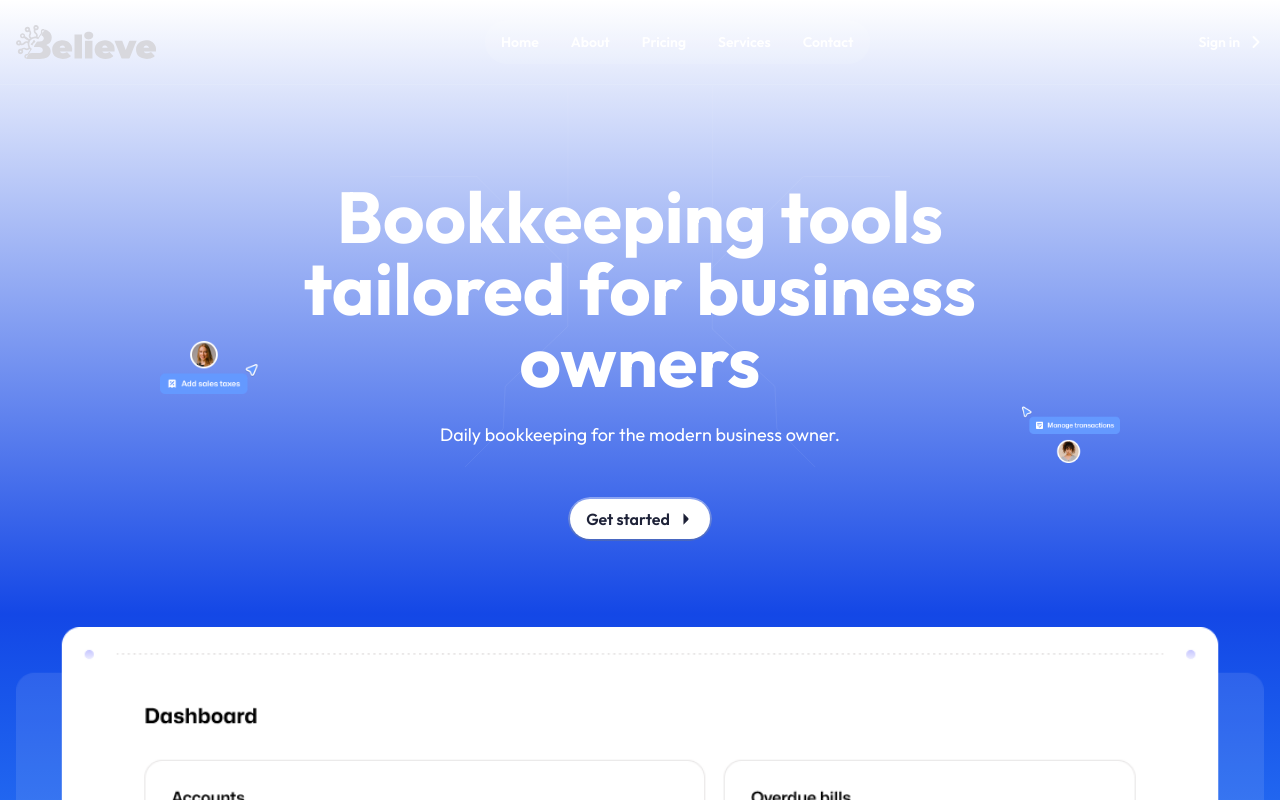
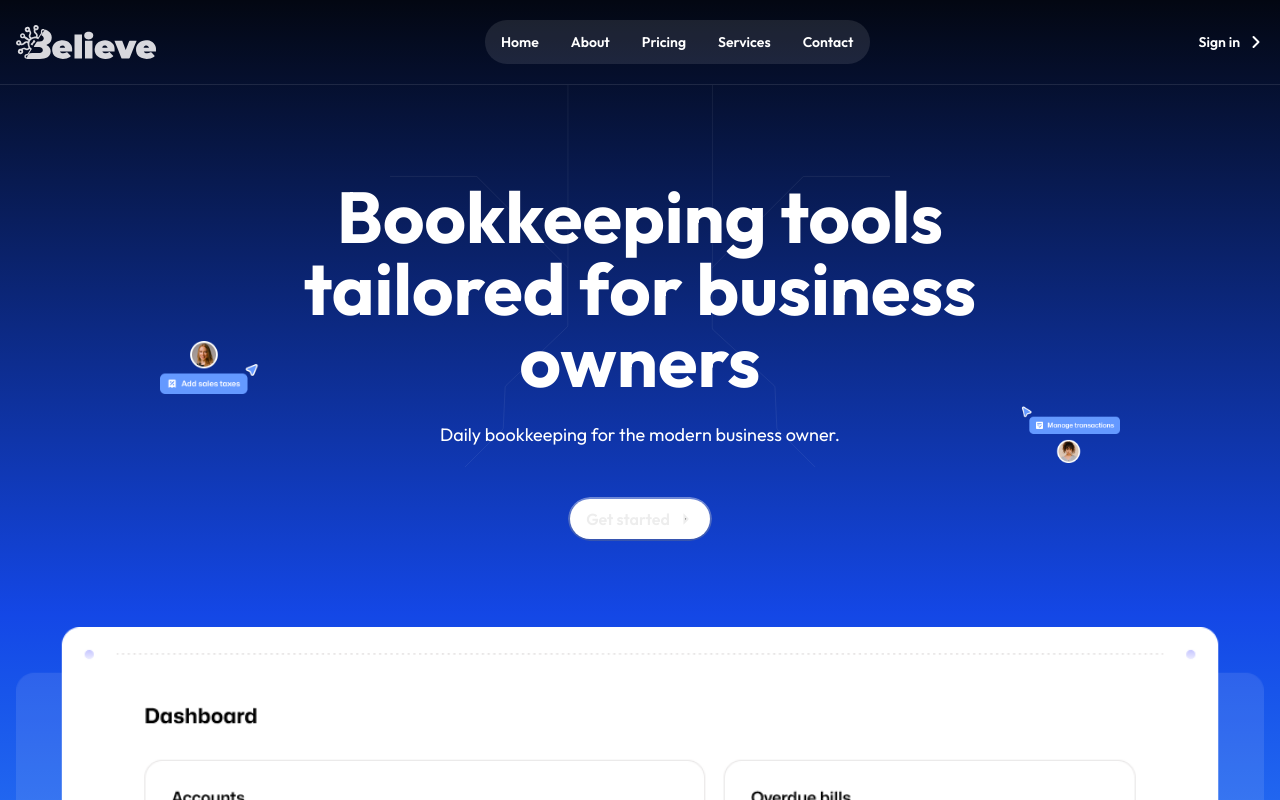
Before and after one commit to motanyaFrancis/believe-technologies, a Next.js app: page / in a window 1280 px wide. Shown: the top 800 px of the page. Built offline with nearby package versions, Linux system fonts and the light colour scheme.

Commit message:
Theme colors

```diff
--- a/app/styles/globals.css
+++ b/app/styles/globals.css
@@ -2,22 +2,14 @@
 @import "tailwindcss";
 
 :root {
-  --background: #ffffff;
-  --foreground: #030712;
-  --font-color-body: #1e2238; /* Default text color for body */
-  --font-color-heading: #111111; /* Optional: slightly darker for headings */
+  --background: #030712;
+  --foreground: #ededed;
+  --font-color-body: #ededed;
+  --font-color-heading: #ffffff; /* Optional: slightly darker for headings */
   --font-sans: 'Outfit', -apple-system, BlinkMacSystemFont, Segoe UI, Roboto, Helvetica Neue, Arial, sans-serif;
   --font-mono: ui-monospace, SFMono-Regular, Menlo, Monaco, Consolas, "Liberation Mono", "Courier New", monospace;
 }
 
-@media (prefers-color-scheme: dark) {
-  :root {
-    --background: #030712;
-    --foreground: #ededed;
-    --font-color-body: #ededed;
-    --font-color-heading: #ffffff;
-  }
-}
 
 body {
   background: var(--background);
```
